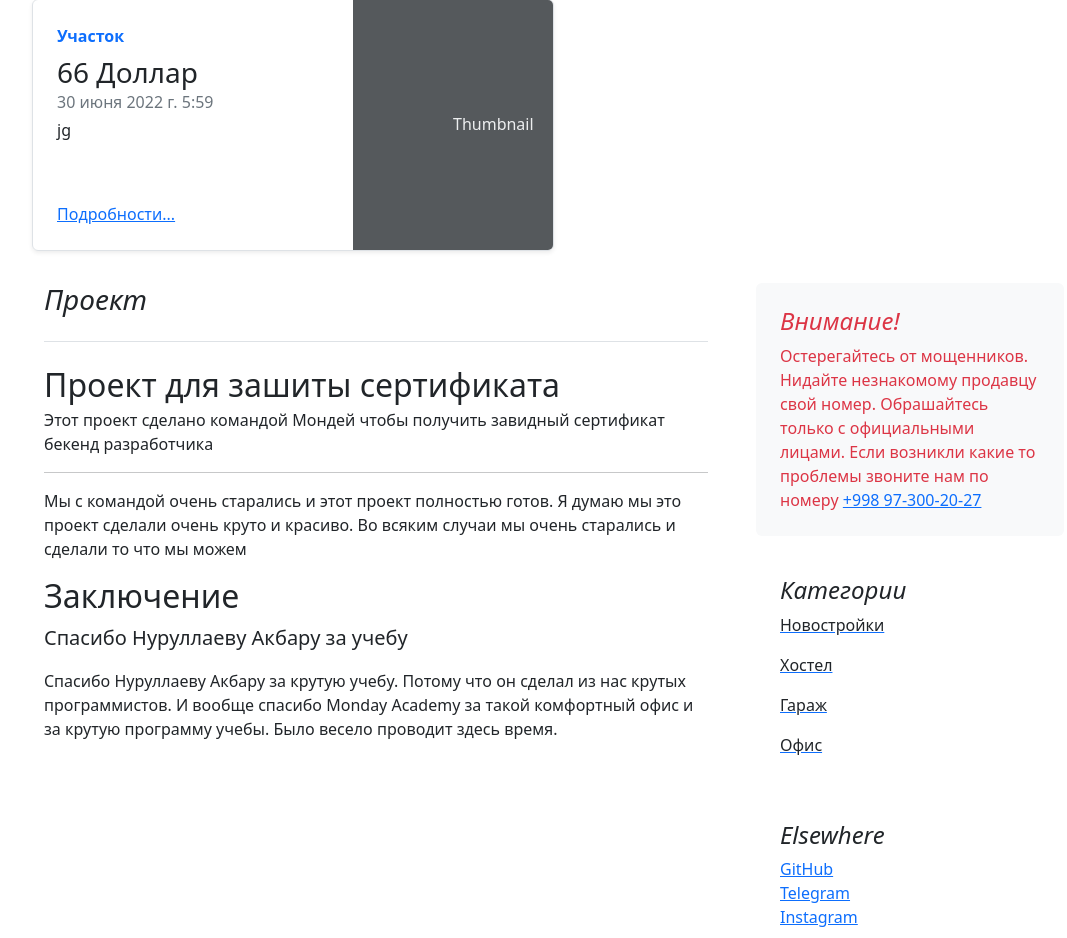
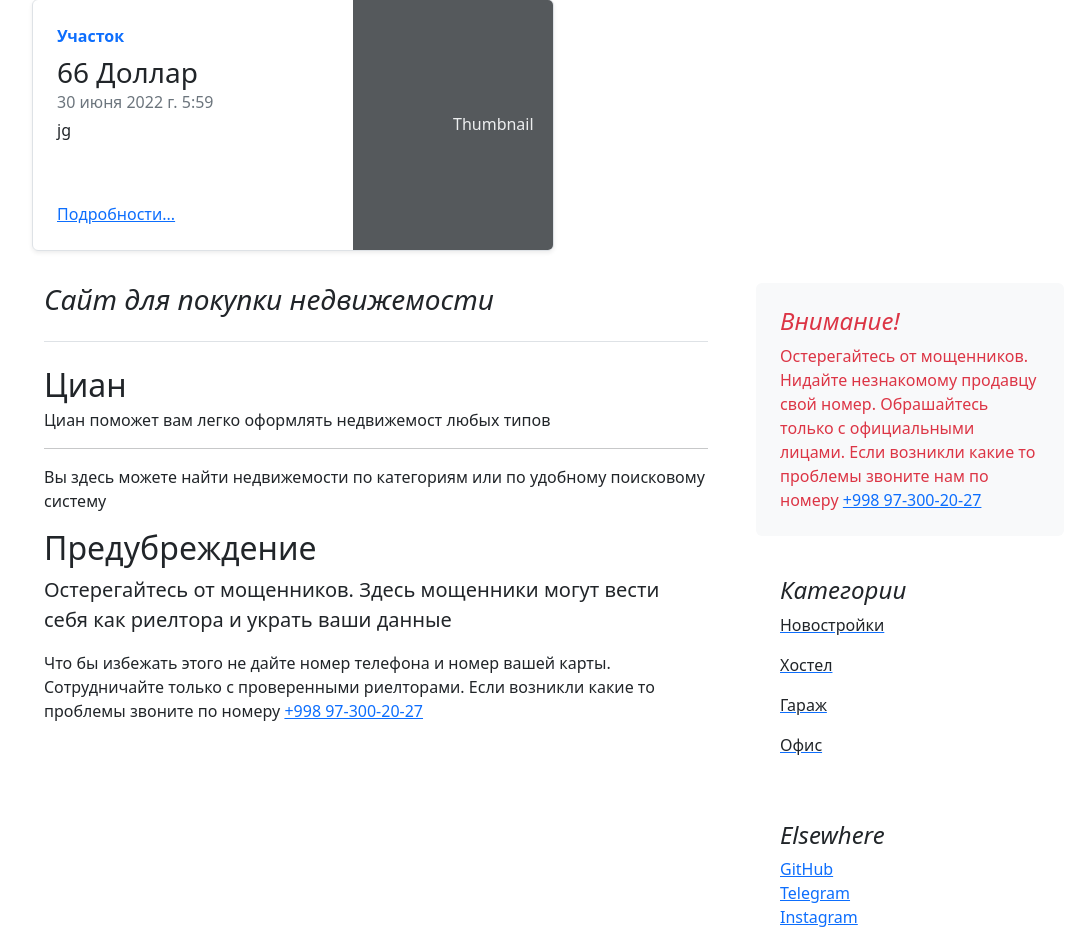
Before and after one commit to begmatovTimur/HomeClick, a Django app: page / in a window 1280 px wide. Shown: the part 1473-2411 px from the top of the page, without its empty margins (62-1129 px from the left). Run offline with Django 4.2, Linux system fonts and the light colour scheme; data comes from the database, SQL or seed files in the repository; both versions use the stored data as it was after the commit.

Commit message:
Finally changed project

```diff
--- a/main/templates/category_detail.html
+++ b/main/templates/category_detail.html
@@ -14,7 +14,7 @@
             <h3 class="mb-0">{{ estate.price }}  {{ estate.currency }}</h3>
             <div class="mb-1 text-muted">{{ estate.created_date }}</div>
             <p class="card-text mb-auto">{{ estate.description | truncatewords:10 }}</p>
-            <a href="{% url 'estate_detail' estate.id %}" class="stretched-link">Continue reading</a>
+            <a href="{% url 'estate_detail' estate.id %}" class="stretched-link">Подробности...</a>
           </div>
             <div class="col-auto d-none d-lg-block">
               <svg class="bd-placeholder-img" width="200" height="250" xmlns="http://www.w3.org/2000/svg" role="img" aria-label="Placeholder: Thumbnail" preserveAspectRatio="xMidYMid slice" focusable="false"><title>Placeholder</title><rect width="100%" height="100%" fill="#55595c"></rect><text x="50%" y="50%" fill="#eceeef" dy=".3em">Thumbnail</text></svg>
--- a/main/templates/index.html
+++ b/main/templates/index.html
@@ -35,20 +35,20 @@
       <div class="row g-5 container">
         <div class="col-md-8">
           <h3 class="pb-4 mb-4 fst-italic border-bottom">
-              Проект
+              Сайт для покупки недвижемости
           </h3>
 
           <article class="blog-post">
-            <h2 class="blog-post-title mb-1">Проект для зашиты сертификата</h2>
+            <h2 class="blog-post-title mb-1">Циан</h2>
 
-            <p>Этот проект сделано командой Мондей чтобы получить завидный сертификат бекенд разработчика</p>
+            <p>Циан поможет вам легко оформлять недвижемост любых типов</p>
             <hr>
-            <p>Мы с командой очень старались и этот проект полностью готов. Я думаю мы это проект сделали очень круто и красиво. Во всяким случаи мы очень старались и сделали то что мы можем</p>
-            <h2>Заключение</h2>
+            <p>Вы здесь можете найти недвижемости по категориям или по удобному поисковому систему</p>
+            <h2>Предубреждение</h2>
             <blockquote class="blockquote">
-              <p>Спасибо Нуруллаеву Акбару за учебу</p>
+              <p>Остерегайтесь от мощенников. Здесь мощенники могут вести себя как риелтора и украть ваши данные</p>
             </blockquote>
-            <p>Спасибо Нуруллаеву Акбару за крутую учебу. Потому что он сделал из нас крутых программистов. И вообще спасибо Monday Academy за такой комфортный офис и за крутую программу учебы. Было весело проводит здесь время.</p>
+            <p>Что бы избежать этого не дайте номер телефона и номер вашей карты. Сотрудничайте только с проверенными риелторами. Если возникли какие то проблемы звоните по номеру <a href="tel:+998973002027" class="text-primary">+998 97-300-20-27</a></p>
           </article>
         </div>
 
@@ -117,7 +117,7 @@
               <h3 class="mb-0">{{ estate.price }}  {{ estate.currency }}</h3>
               <div class="mb-1 text-muted">{{ estate.created_date }}</div>
               <p class="card-text mb-auto">{{ estate.description | truncatewords:10 }}</p>
-              <a href="{% url 'authentication' %}" class="stretched-link">Подробности...</a>
+              <a href="{% url 'estate_detail' estate.id %}" class="stretched-link">Подробности...</a>
             </div>
               <div class="col-auto d-none d-lg-block">
                 <svg class="bd-placeholder-img" width="200" height="250" xmlns="http://www.w3.org/2000/svg" role="img" aria-label="Placeholder: Thumbnail" preserveAspectRatio="xMidYMid slice" focusable="false"><title>Placeholder</title><rect width="100%" height="100%" fill="#55595c"></rect><text x="50%" y="50%" fill="#eceeef" dy=".3em">Thumbnail</text></svg>
@@ -131,20 +131,20 @@
     <div class="row g-5 container">
       <div class="col-md-8">
         <h3 class="pb-4 mb-4 fst-italic border-bottom">
-            Проект
+            Сайт для покупки недвижемости
         </h3>
 
         <article class="blog-post">
-          <h2 class="blog-post-title mb-1">Проект для зашиты сертификата</h2>
+          <h2 class="blog-post-title mb-1">Циан</h2>
 
-          <p>Этот проект сделано командой Мондей чтобы получить завидный сертификат бекенд разработчика</p>
+          <p>Циан поможет вам легко оформлять недвижемост любых типов</p>
           <hr>
-          <p>Мы с командой очень старались и этот проект полностью готов. Я думаю мы это проект сделали очень круто и красиво. Во всяким случаи мы очень старались и сделали то что мы можем</p>
-          <h2>Заключение</h2>
+          <p>Вы здесь можете найти недвижемости по категориям или по удобному поисковому систему</p>
+          <h2>Предубреждение</h2>
           <blockquote class="blockquote">
-            <p>Спасибо Нуруллаеву Акбару за учебу</p>
+            <p>Остерегайтесь от мощенников. Здесь мощенники могут вести себя как риелтора и украть ваши данные</p>
           </blockquote>
-          <p>Спасибо Нуруллаеву Акбару за крутую учебу. Потому что он сделал из нас крутых программистов. И вообще спасибо Monday Academy за такой комфортный офис и за крутую программу учебы. Было весело проводит здесь время.</p>
+          <p>Что бы избежать этого не дайте номер телефона и номер вашей карты. Сотрудничайте только с проверенными риелторами. Если возникли какие то проблемы звоните по номеру <a href="tel:+998973002027" class="text-primary">+998 97-300-20-27</a></p>
         </article>
       </div>
 
```
Also changed, not shown: main/templates/add_estate.html (+13 -0 lines), main/templates/base.html (+4 -14 lines), main/templates/estate_detail.html (+14 -0 lines), db.sqlite3.
